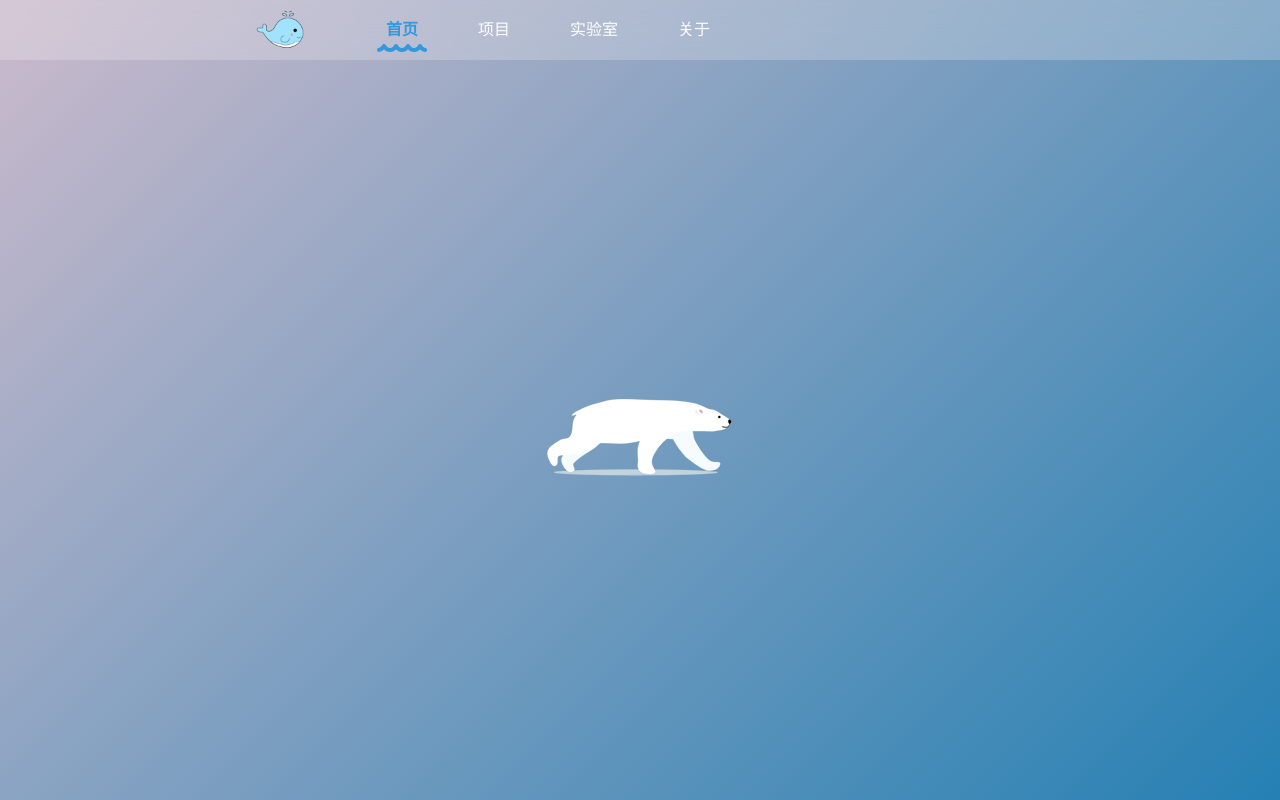
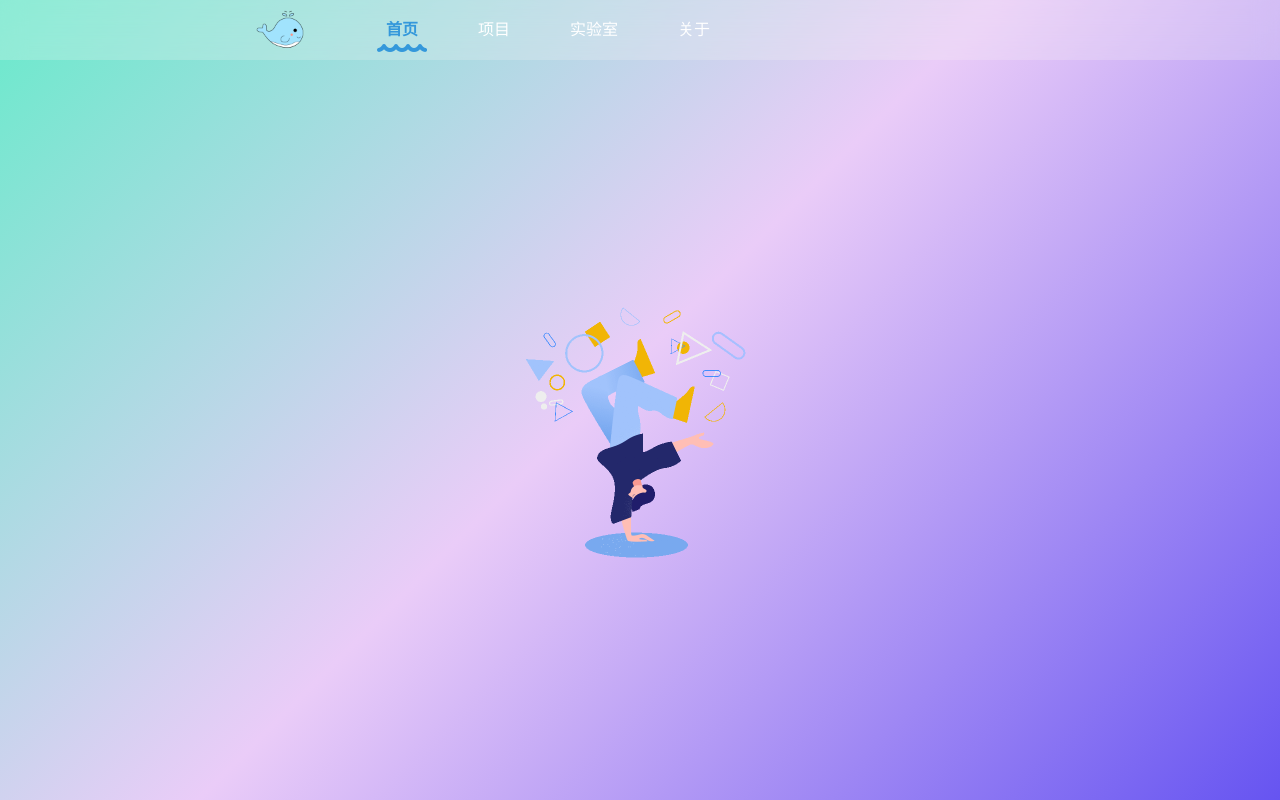
Before and after one commit to snail-lu/portfolio-vue, a Vue app: page /home in a window 1280 px wide. Built offline with nearby package versions, Linux system fonts and the light colour scheme; what v-clipboard, vue-simple-uploader would draw is missing.

Commit message:
update home

```diff
--- a/src/components/layout/index.vue
+++ b/src/components/layout/index.vue
@@ -23,13 +23,11 @@ export default {
 
 .app-wrapper {
     @include clearfix;
-    // position: relative;
-    // height: 100%;
-    // width: 100%;
-    // background-image: linear-gradient(120deg, rgb(132, 250, 176) 0%, rgb(143, 211, 244) 100%);
-    // background-image: linear-gradient(to top, #0ba360 0%, #3cba92 100%);
+    // background-image: linear-gradient(-225deg, #cbbacc 0%, #2580b3 100%);
     // background-image: linear-gradient(60deg, #96deda 0%, #50c9c3 100%);
-    background-image: linear-gradient(-225deg, #cbbacc 0%, #2580b3 100%);
+    // background-image: linear-gradient(to top, #4481eb 0%, #04befe 100%);
+    background-image: linear-gradient(-225deg, #69eacb 0%, #eaccf8 48%, #6654f1 100%);
+    // background-color: #4b76cf;
     // background-color: #6abeef;
 }
 </style>
--- a/src/views/home/home.vue
+++ b/src/views/home/home.vue
@@ -24,11 +24,12 @@ export default {
 
     .bear {
         position: absolute;
-        top: calc(50% - 50px);
-        width: 200px;
-        height: 100px;
-        background: url('../../assets/images/bear.png') no-repeat;
-        animation: run 1s steps(8) infinite;
+        top: calc(50% - 150px);
+        width: 400px;
+        height: 300px;
+        // background: url('../../assets/images/bear.png') no-repeat;
+        background: url('@/assets/icons/dancer.gif') 100%/100% no-repeat;
+        // animation: run 1s steps(8) infinite;
     }
 
     @keyframes run {
```
Also changed, not shown: src/assets/icons/dancer.gif (added).
